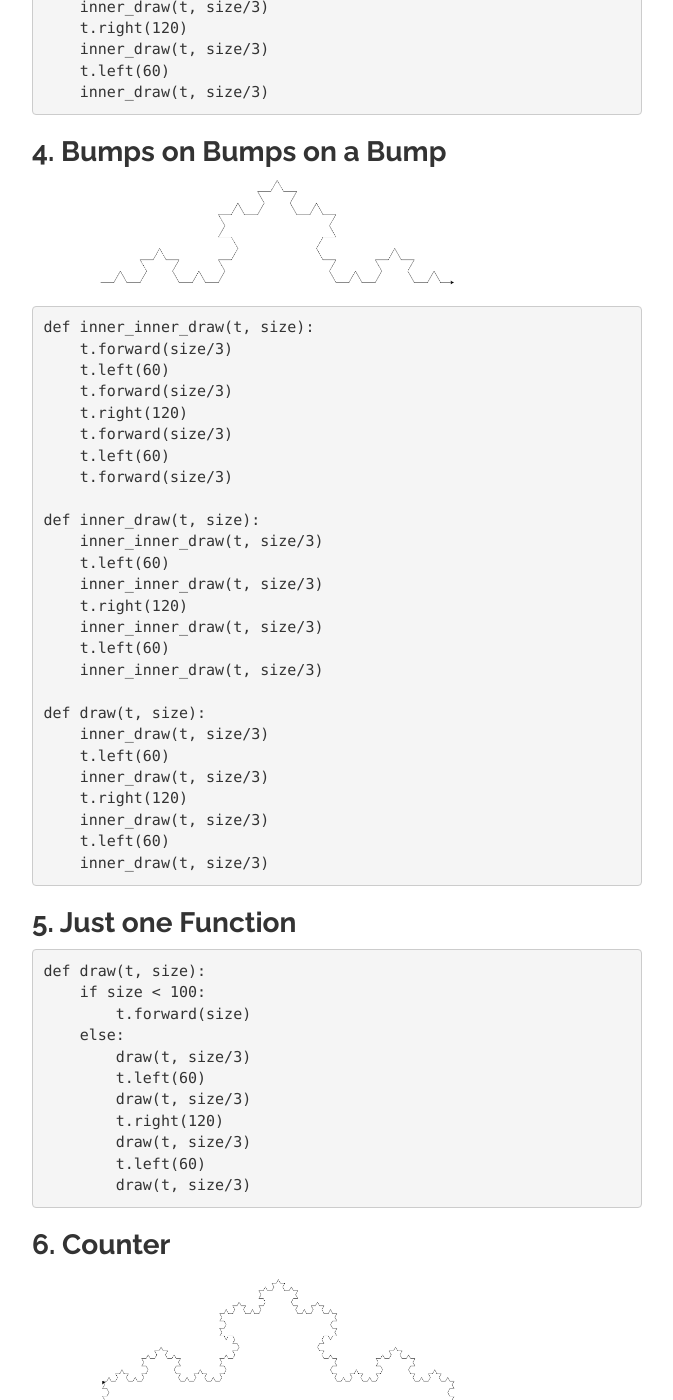
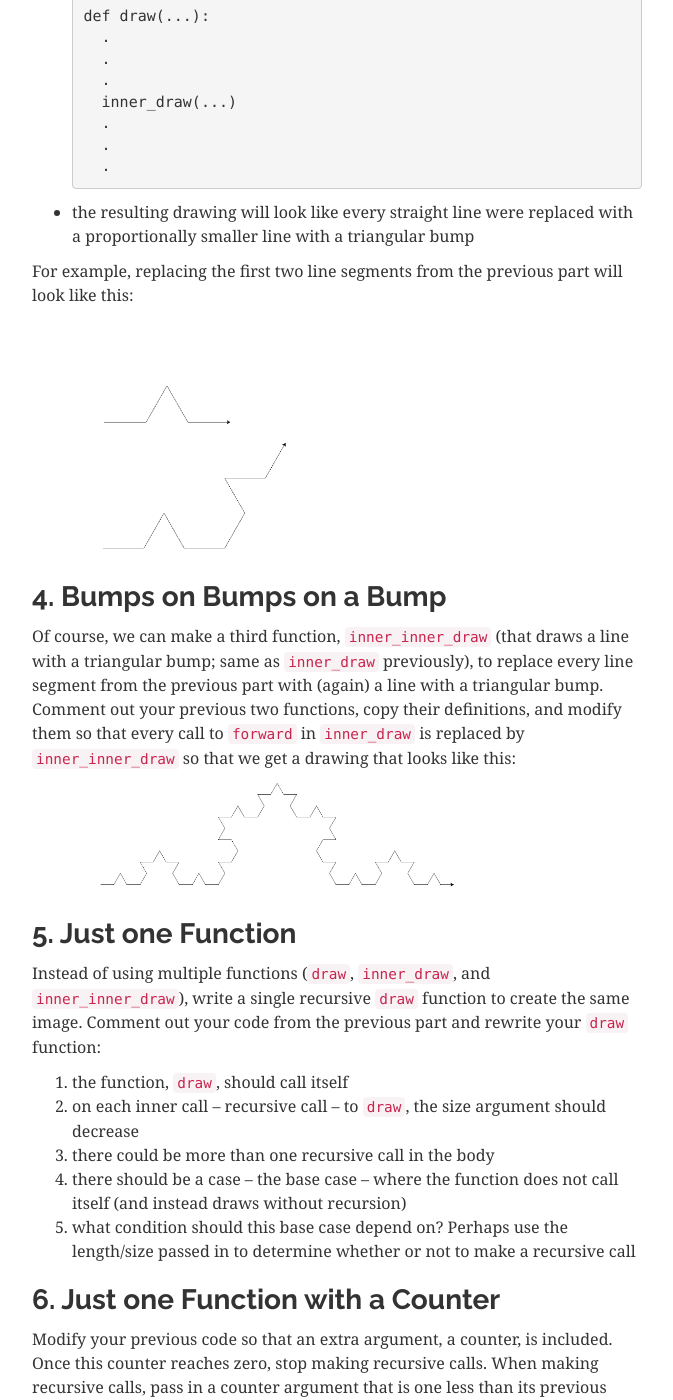
Before and after one commit to foureyes/csci-ua.0003-fall2020-001, a Jekyll site: the page built from assignments/hw11/drawing.md, in a window 1280 px wide and 1400 px high, scrolled down 2097 px. Shown: the whole window, without its empty margins (303-976 px from the left). Built offline with Jekyll 4.4.1, drawn with Linux system fonts in a browser that asks for light colours; some of the changed text lies outside the part shown.

Commit message:
finish up hw instructions

````diff
--- a/assignments/hw11/drawing.md
+++ b/assignments/hw11/drawing.md
@@ -10,7 +10,7 @@
 }
 </style>
 
-# Drawing with Recursion, AlphabetRange, and More Recursive Functions
+# Drawing with Recursion, AlphabetRange, and Another Recursive Function
 
 
 <pre><code data-trim contenteditable>                    _/\_
@@ -30,141 +30,127 @@
 
 ## Overview
 
-## Setup
+There are three parts to this assignment:
 
-## ⚠️ Submission / Scoring
+1. `drawing.py` - create a drawing by writing a recursive function
+2. `alpharange.py` and `test_alpharange.py` - create a class that results in instances that are iterable, add a test to an existing set of tests
+3. `recursive.py` and `test_recursive.py` - write a recurive function and test it
+
 
 ## Part 1: Drawing with Recursion
 
 ### 1. A Line
 
+In `drawing.py`, create a function `draw`:
+
+* that has at least one argument, a size
+* calling the function creates a line in the direction that that the `turtle` is currently facing
+* the length of the line is specified by the `size` argument
+
+For example, calling `draw` may result in the drawing below:
+
 ![line](draw_01.png)
 
-```
-def draw(t, size):
-    t.forward(size/3)
-```
+
 
 ### 2. A Line with a Triangular Bump
 
+Comment out the function from the previous part. Copy it and modify the copy so that instead of drawing a straight line when calling `draw`...
+
+* a line with a triangular bump is drawn
+* the first 3rd of the line will be straight
+* then, a _bump_ should be created, with each side being 1/3 of the length of the size argument
+* the interior angles of the triangular bump should be 60, making an equilateral triangle (note that the bottom of the triangle is not drawn)
+* finally, the remaining 3rd of the line should continue in the original direction that the line had started
+
+For example, calling `draw` may result in the drawing below:
+
 ![bump](draw_02.png)
 
-```
-def draw(t, size):
-    t.forward(size/3)
-    t.left(60)
-    t.forward(size/3)
-    t.right(120)
-    t.forward(size/3)
-    t.left(60)
-    t.forward(size/3)
-```
 
 ### 3. Triangular Bumps on a Triangular Bump
 
+Now, we're going to try to replace each line segment from the previous drawing with smaller self-similar versions of the original:
+
+![bumps on bump](draw_03c.png)
+
+Comment out the function from the previous part. Copy it and modify the copy so that:
+
+* any instance of drawing a line (`forward`) is replaced by calling another function, `inner_draw`
+* `inner_draw` will behave like the original `draw` function, drawing a line with a triangular bump
+* `inner_draw` will be called from within the definition of `draw` (it can be called multiple times):
+	```
+def draw(...):
+	.
+	.
+	.
+	inner_draw(...)
+	.
+	.
+    .
+```
+* the resulting drawing will look like every straight line were replaced with a proportionally smaller line with a triangular bump
+
+For example, replacing the first two line segments from the previous part will look like this:
+
 ![line one](draw_03a.png)
 ![line two](draw_03b.png)
-![bumps on bump](draw_03c.png)
 
-```
-def inner_draw(t, size):
-    t.forward(size/3)
-    t.left(60)
-    t.forward(size/3)
-    t.right(120)
-    t.forward(size/3)
-    t.left(60)
-    t.forward(size/3)
-
-def draw(t, size):
-    inner_draw(t, size/3)
-    t.left(60)
-    inner_draw(t, size/3)
-    t.right(120)
-    inner_draw(t, size/3)
-    t.left(60)
-    inner_draw(t, size/3)
-```
 
 ### 4. Bumps on Bumps on a Bump
 
+Of course, we can make a third function, `inner_inner_draw` (that draws a line with a triangular bump; same as `inner_draw` previously), to replace every line segment from the previous part with (again) a line with a triangular bump. Comment out your previous two functions, copy their definitions, and modify them so that every call to `forward` in `inner_draw` is replaced by `inner_inner_draw` so that we get a drawing that looks like this:
+
 ![bumps on bumps on bump](draw_04.png)
-```
-def inner_inner_draw(t, size):
-    t.forward(size/3)
-    t.left(60)
-    t.forward(size/3)
-    t.right(120)
-    t.forward(size/3)
-    t.left(60)
-    t.forward(size/3)
 
-def inner_draw(t, size):
-    inner_inner_draw(t, size/3)
-    t.left(60)
-    inner_inner_draw(t, size/3)
-    t.right(120)
-    inner_inner_draw(t, size/3)
-    t.left(60)
-    inner_inner_draw(t, size/3)
-
-def draw(t, size):
-    inner_draw(t, size/3)
-    t.left(60)
-    inner_draw(t, size/3)
-    t.right(120)
-    inner_draw(t, size/3)
-    t.left(60)
-    inner_draw(t, size/3)
-```
 
 ### 5. Just one Function
 
-```
-def draw(t, size):
-    if size < 100:
-        t.forward(size)
-    else:
-        draw(t, size/3)
-        t.left(60)
-        draw(t, size/3)
-        t.right(120)
-        draw(t, size/3)
-        t.left(60)
-        draw(t, size/3)
-```
+Instead of using multiple functions (`draw`, `inner_draw`, and `inner_inner_draw`), write a single recursive `draw` function to create the same image. Comment out your code from the previous part and rewrite your `draw` function:
 
-### 6. Counter
+1. the function, `draw`,  should call itself
+2. on each inner call -- recursive call --  to `draw`, the size argument should decrease
+3. there could be more than one recursive call in the  body
+4. there should be a case -- the base case -- where the function does not call itself (and instead draws without recursion)
+5. what condition should this base case depend on? Perhaps use the length/size passed in to determine whether or not to make a recursive call
+
+### 6. Just one Function with a Counter
+
+Modify your previous code so that an extra argument, a counter, is included. Once this counter reaches zero, stop making recursive calls. When making recursive calls, pass in a counter argument that is one less than its previous value.
+
+### 7. A Shape
+
+Lastly, use your most recent `draw` function to create the shape below
 
 ![shape](draw_06.png)
-```
-def draw(t, counter, size):
-    if counter == 0:
-        t.forward(size)
-    else:
-        draw(t, counter - 1, size/3)
-        t.left(60)
-        draw(t, counter - 1, size/3)
-        t.right(120)
-        draw(t, counter - 1, size/3)
-        t.left(60)
-        draw(t, counter - 1, size/3)
-```
+
 ## Part 2: AlphabetRange
 
 ### 1: Implement AlphabetRange Class
+
+In `alpharange.py` create a class, `AlphabetRange` that works like range, but with uppercase letters.
+
+Printing an instance of `AlphabetRange` results in the start letter and the end letter separated by a dash, followed by a comma and the value for the _step_ (the amount to increment by to get to the next letter).
+
+Calling range with a single letter starts from `A` and goes up to the letter specified by going over ever letter from `A` to the letter specified (but not including it) one at a time:
+
 ```
 letters = AlphabetRange('D')
 print(letters)
 for letter in letters:
     print(letter)
 ```
+
+The resulting output from the code above is:
+
 ```
 A-D, 1
 A
 B
 C
 ```
+
+Calling range with two arguments starts from the first letter and goes up to the second letter, _incrementing_ by one letter at a time :
 
 ```
 letters = AlphabetRange('B', 'E')
@@ -173,6 +159,8 @@
     print(letter)
 ```
 
+The resulting output from the code above is:
+
 ```
 B-E, 1
 B
@@ -180,12 +168,16 @@
 D
 ```
 
+Finally, calling range with three arguments starts from the first letter and goes up to the second letter by using a _step_ value to determine the _next_ letter. The example below increments by two letters (`C` is first, followed by `E`)
+
 ```
 letters = AlphabetRange('C', 'L', 2)
 print(letters)
 for letter in letters:
     print(letter)
 ```
+
+The output of the code above i:
 
 ```
 C-L, 2
@@ -196,9 +188,30 @@
 K
 ```
 
-### 2: Write a Test
+__Hints__
 
-## Part 3: Recursive Functions
+1. use `*args` as the argument to collect all of the arguments into a tuple named `args`
+2. in the body of your function, use the length of `args` to determine what the start, stop, and step should be (keeping in mind the default values based on the examples above)
+3. for iteration, don't forget to implement both `__iter__` and `__next__` so that instances of your class will work with for loops
+
+### 2: Running and Writing Tests
+
+Test your `AlphabetRange` class by running `test_alpharange.py`. This tests the different variations (1, 2, and argument versions) of creating instances of your class.
+
+Note that it's missing a test for determining whether or not the string version of your class works.
+
+__Add a test__ in `test_alpharange` that determines whether or not `__str__` has been implemented and is working correctly. Do this by:
+
+1. creating an additional method within the class
+2. using `self.assert*` (for example, `assertEqual`) to check expected and observed values from your test run
+
+## Part 3: Another Recursive Function
+
+### 1. Write a Recursive Function
+
+In `recursive.py`, write a recursive function `count_nested_tuple` that counts the total number of all elements in a tuple. If there are tuples nested within the original tuple, count each element within the inner tuple as a separate and discrete element. For example, `(1, (2, 3), 4)` should result in a count of 4 (despite having a nested tuple containing two elements.
+
+Here's how the function may work:
 
 ```
 print(count_nested_tuple((1,)))
@@ -208,6 +221,9 @@
 print(count_nested_tuple((1, (2, 3, (4, 5)))))
 print(count_nested_tuple((1, (2, 3, (4, 5), 6))))
 ```
+
+Output from code above:
+
 ```
 1
 2
@@ -216,3 +232,7 @@
 5
 6
 ```
+
+### 2. Test your Recursive Function
+
+In `test_recursive.py` write a test class (don't forget to inherit from `unitteset.TestCase`) that runs at least two tests using your `recursive.py` module.
````
